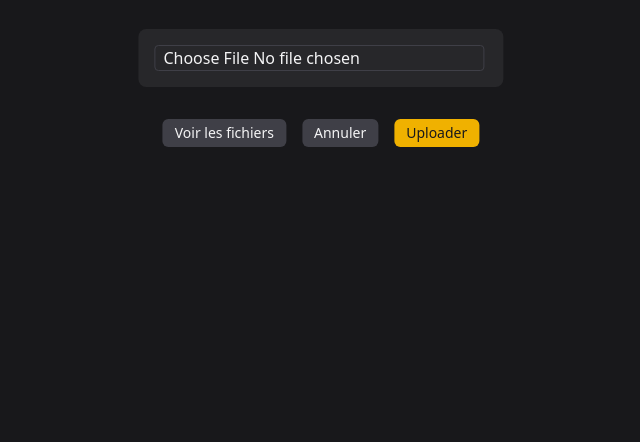
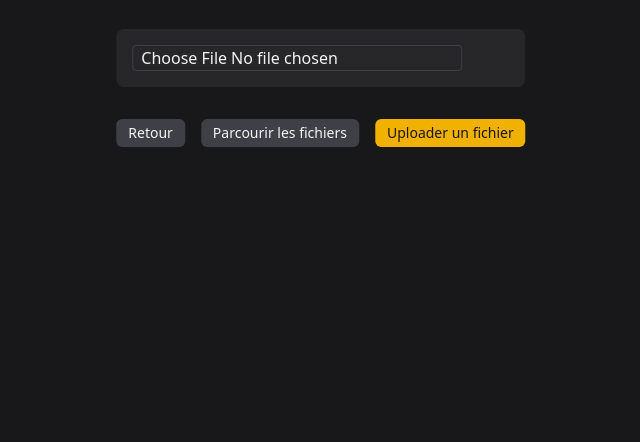
Before and after one commit to Nina-fm/nina.fm-storage, a website: page pages/upload.html in a window 1280 px wide. Shown: the part 358-800 px from the top of the page, without its empty margins (319-959 px from the left). Drawn offline with nearby package versions, Linux system fonts and the light colour scheme.

Commit message:
chore: some typos and doc

```diff
--- a/pages/upload.html
+++ b/pages/upload.html
@@ -24,16 +24,16 @@
                         class="border border-zinc-700 rounded px-2" />
                 </div>
                 <div class="flex justify-center gap-4">
+                    <a href="/" class="px-3 py-1 bg-zinc-700 hover:bg-zinc-600 text-sm text-zinc-100 w-fit rounded-md">
+                        Retour
+                    </a>
                     <a href="/browse"
                         class="px-3 py-1 bg-zinc-700 hover:bg-zinc-600 text-sm text-zinc-100 w-fit rounded-md">
-                        Voir les fichiers
-                    </a>
-                    <a href="/" class="px-3 py-1 bg-zinc-700 hover:bg-zinc-600 text-sm text-zinc-100 w-fit rounded-md">
-                        Annuler
+                        Parcourir les fichiers
                     </a>
                     <button type="submit"
                         class="px-3 py-1 bg-yellow-500 hover:bg-yellow-600 text-sm text-zinc-900 w-fit rounded-md">
-                        Uploader
+                        Uploader un fichier
                     </button>
                 </div>
             </div>
@@ -59,16 +59,16 @@
                     </div>
                 </div>
                 <div class="flex justify-center gap-4">
+                    <a href="/" class="px-3 py-1 bg-zinc-700 hover:bg-zinc-600 text-sm text-zinc-100 w-fit rounded-md">
+                        Retour
+                    </a>
                     <a href="/browse"
                         class="px-3 py-1 bg-zinc-700 hover:bg-zinc-600 text-sm text-zinc-100 w-fit rounded-md">
-                        Voir les fichiers
-                    </a>
-                    <a href="/" class="px-3 py-1 bg-zinc-700 hover:bg-zinc-600 text-sm text-zinc-100 w-fit rounded-md">
-                        Annuler
+                        Parcourir les fichiers
                     </a>
                     <a href="/upload"
                         class="px-3 py-1 bg-zinc-700 hover:bg-zinc-600 text-sm text-zinc-100 w-fit rounded-md">
-                        Envoyer un autre fichier
+                        Uploader un fichier
                     </a>
                 </div>
             </div>
```
Also changed, not shown: index.html (+3 -3 lines), pages/browse.html (+1 -1 lines), README.md.
